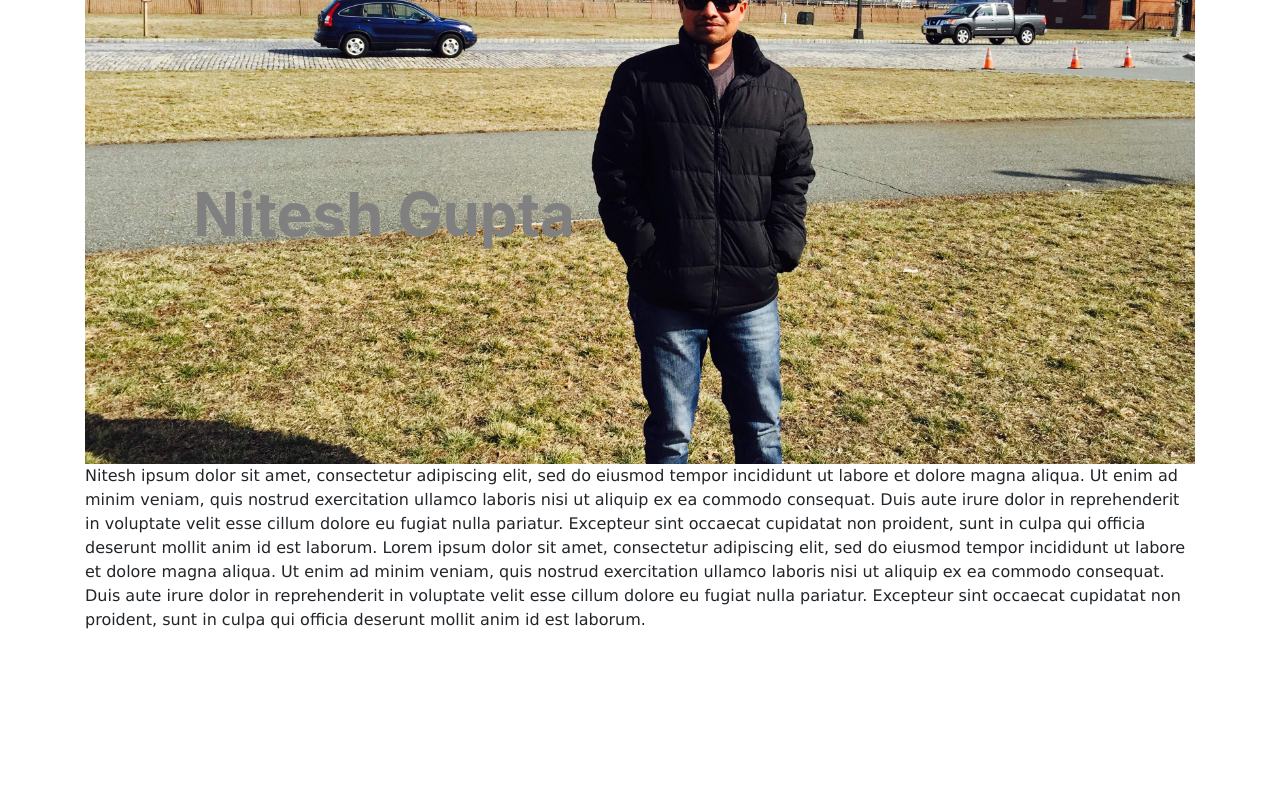
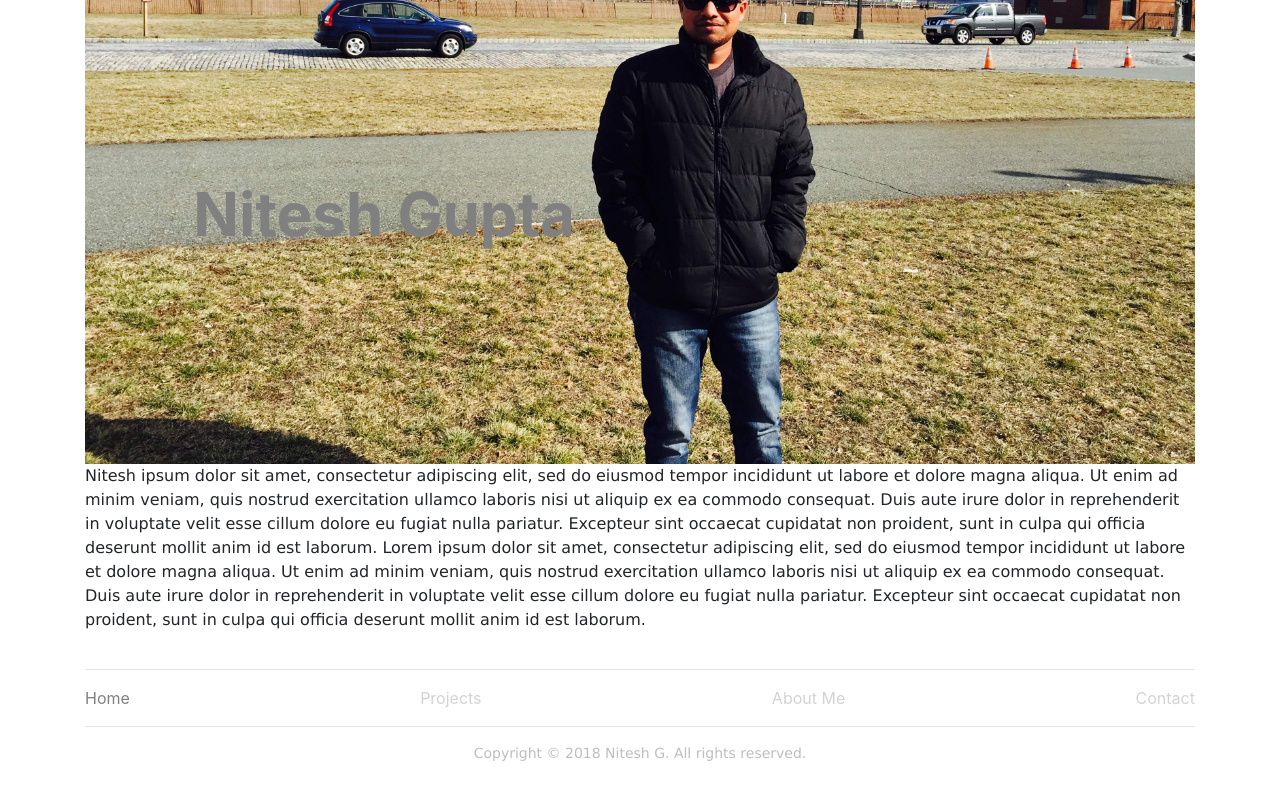
Before and after one commit to nitesh-g/portfolio-nitesh, a React app: page /aboutMe in a window 1280 px wide. Shown: the part 446-1246 px from the top of the page. Before the commit the page ends 1094 px from the top, so only its background shows below. Built offline with nearby package versions, Linux system fonts and the light colour scheme.

Commit message:
added the footer to the application

```diff
--- a/src/components/AboutBody/AboutBody.js
+++ b/src/components/AboutBody/AboutBody.js
@@ -14,8 +14,8 @@ export default class AboutBody extends Component {
             <div>
              <h2>Introduction</h2>
            <Typist ms={1000}><span className="about-text">Hello, I am {this.props.name}.</span></Typist>
-           <span className="about-text">I’m a web developer who is innovative, creative and a proven team player.
-I possess a tech degree in Information Technology from Southern New Hampshire University and have 1 year experience in building, developing and managing websites and applications.</span>
+           <p className="about-text">I’m a web developer who is innovative, creative and a proven team player.
+I possess a tech degree in Information Technology from Southern New Hampshire University and have 1 year experience in building, developing and managing websites and applications.</p>
              <div>
                  <div className="row figure-block">
                      <figure className="col-xs-12 col-lg-6 col-md-6">
--- /dev/null
+++ b/src/components/FooterBar/FooterBar.css
@@ -0,0 +1,38 @@
+.footerBar-wrapper {
+    padding-top: 5px;
+}
+.footerNav-wrapper {
+    display:flex;
+    font-size: 16px;
+    cursor: pointer;
+    color: black;
+    flex-wrap: wrap;
+    justify-content: space-between;
+}
+
+.footerLine {
+    /* padding-top: 20px; */
+    margin-bottom: 0px;
+
+}
+
+.footer-nav-bar {
+
+    color: lightgray;
+}
+.footer-nav-bar:hover {
+    color: gray;
+    text-decoration: none;
+}
+
+.footerNav-wrapper > .active {
+    color: gray !important ;
+}
+
+.footer-copyright {
+    text-align: center;
+    font-size: 14px;
+    font-family: 'Lucida Sans', 'Lucida Sans Regular', 'Lucida Grande', 'Lucida Sans Unicode', Geneva, Verdana, sans-serif;
+    color: rgb(192, 189, 189);
+    margin-bottom: 40px;
+}
--- /dev/null
+++ b/src/components/FooterBar/FooterBar.js
@@ -0,0 +1,24 @@
+import React, { Component } from 'react'
+import { Link } from 'react-router'
+
+import './FooterBar.css'
+
+export default class FooterBar extends Component {
+    render() {
+        return(
+            <div className="footerBar-wrapper">
+                <div className="container">
+                    <hr/>
+                </div>
+               <div className="container footerNav-wrapper ">
+                    <Link className="footer-nav-bar" onlyActiveOnIndex activeClassName="active" to="/" >Home</Link>
+                    <Link className="footer-nav-bar" activeClassName="active" to="/projects" >Projects</Link>
+                    <Link className="footer-nav-bar" activeClassName="active" to="/aboutMe">About Me</Link>
+                    <Link className="footer-nav-bar" activeClassName="active" to="/contactMe">Contact</Link>
+               </div>
+               <div className="container"><hr/></div>
+               <p className="footer-copyright">Copyright &copy; {new Date().getFullYear()} Nitesh G. All rights reserved.</p>
+            </div>
+        )
+    }
+}
--- a/src/containers/App.js
+++ b/src/containers/App.js
@@ -1,5 +1,6 @@
 import React, { Component } from 'react';
 import NavigationBar from '../components/NavigationBar/NavigationBar'
+import FooterBar from '../components/FooterBar/FooterBar'
 
 class App extends Component {
   render() {
@@ -7,6 +8,7 @@ class App extends Component {
       <div>
         <NavigationBar />
        	{this.props.children}
+        <FooterBar />
       </div>
     );
   }
```
